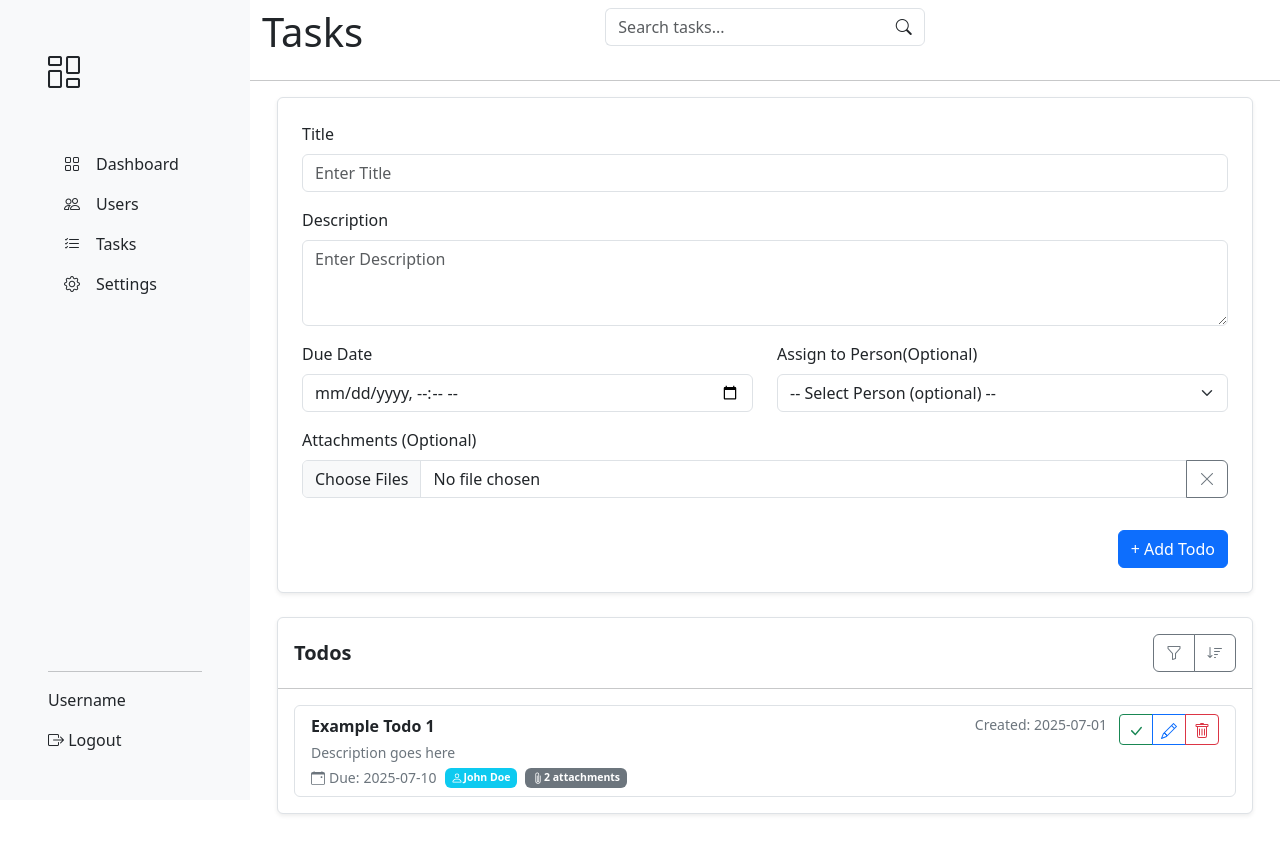
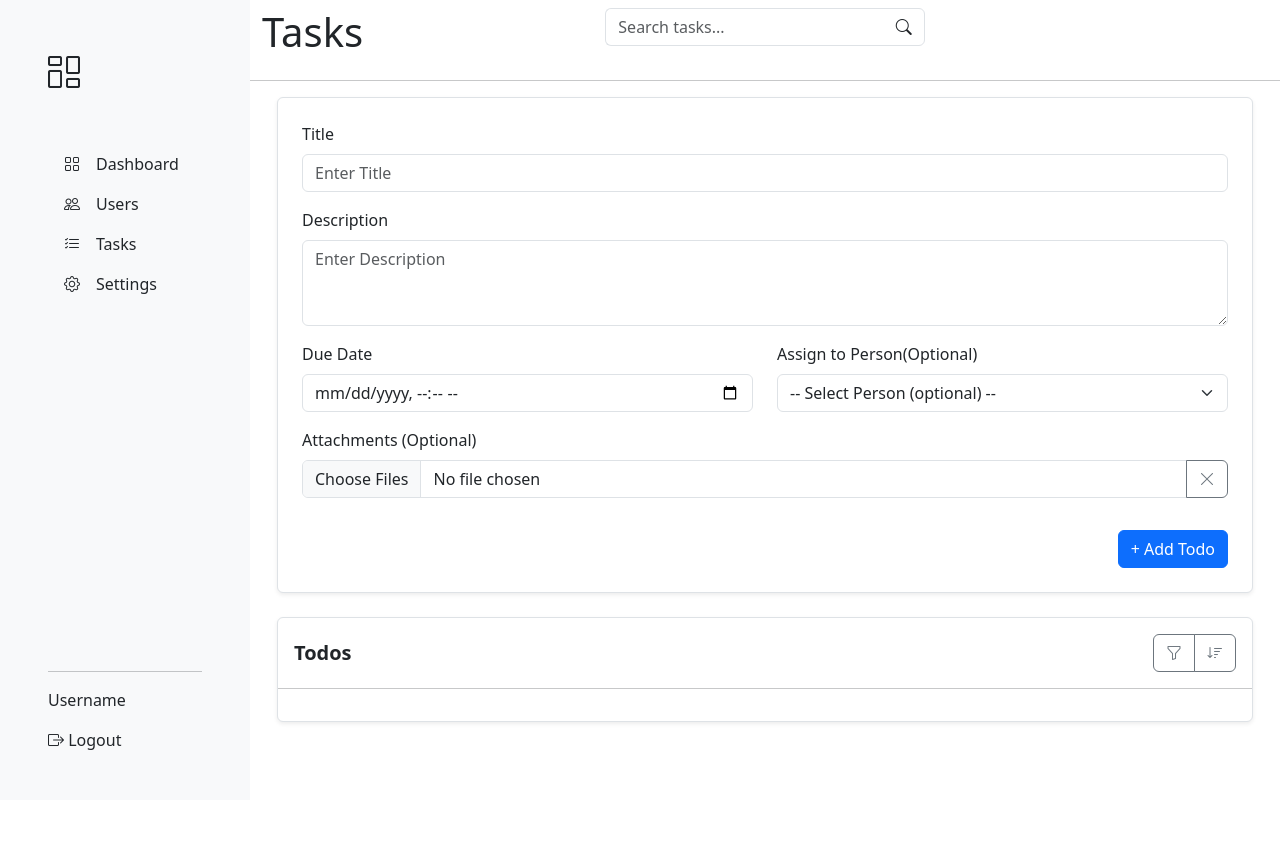
Before and after one commit to Sindhu-Sarathy/TodoApp-ReactWorkshop, a React (Vite) app: page / in a window 1280 px wide. Shown: the top 854 px of the page. After the commit the page ends 800 px from the top, so only its background shows below. Built offline with nearby package versions, Linux system fonts and the light colour scheme.

Commit message:
Completed Delete and status update

```diff
--- a/src/tasks/TaskContent.jsx
+++ b/src/tasks/TaskContent.jsx
@@ -1,17 +1,36 @@
 import React, { useState } from 'react';
 import TaskFormContent from './TaskFormContent';
-
+import TodoListContent from './TodoListContent';
 
 const TaskContent = () => {
     const [todos,setTodos]=useState([]);
     const addTodo = (todo) => {
-        setTodos([...todos,{ ...todo,id:Date.now()}]);
+        setTodos([...todos,{...todo,id:Date.now(),completed:false}]);
     };
+
+    const deleteTodo=(id) =>{
+        setTodos(todos.filter(t => t.id !== id));
+    };
+
+    const markComplete = (id) => {
+        setTodos(todos.map(t => t.id == id ? {...t,completed:true} : t ));
+    };
+
+    const toggleComplete = (id) =>{
+        setTodos(todos.map(todo => todo.id === id ? {...todo,completed: !todo.completed}:todo));
+
+    };
+
     return (
         <div>
             <HeaderContent/>
             <hr></hr>
-            <TaskFormContent addTodo={addTodo} />
+             <div className="container-lg" style={{width:'1000px'}}>
+             <div className="bg-white border shadow-sm p-4 rounded">
+                <TaskFormContent addTodo={addTodo} />
+             </div>
+              <TodoListContent todos={todos} deleteTodo={deleteTodo} markComplete={markComplete} toggleComplete={toggleComplete}/>
+            </div>
         </div>
     );
 };
--- a/src/tasks/TaskFormContent.jsx
+++ b/src/tasks/TaskFormContent.jsx
@@ -15,6 +15,7 @@ const TaskFormContent = ({addTodo}) => {
     const todoData={
       ...data,
       id:Date.now(),
+      completed:false,
       attachments: data.attachments?.[0]?.name || null
     }
     addTodo(todoData);
@@ -22,8 +23,7 @@ const TaskFormContent = ({addTodo}) => {
   }
 
     return (
-        <div className="container-lg" style={{width:'1000px'}}>
-             <div className="bg-white border shadow-sm p-4 rounded">
+
         <form id="todoForm" onSubmit={handleSubmit(onSubmit)}>
         <div className="mb-3">
           <label htmlFor="txtTitle" className="form-label">Title</label>
@@ -38,8 +38,8 @@ const TaskFormContent = ({addTodo}) => {
           <div className="row">
             <div className="col-md-6 mb-3">
               <label htmlFor="dueDateInput" className="form-label">Due Date</label>
-              <input type="datetime-local" className="form-control" name="dueDate" id="dueDateInput" {...register("duedate",{required:"Due date is required"})}/>
-              <small className="text-danger">{errors.duedate && errors.duedate.message}</small>
+              <input type="datetime-local" className="form-control" name="dueDate" id="dueDateInput" {...register("dueDate",{required:"Due date is required"})}/>
+              <small className="text-danger">{errors.dueDate && errors.dueDate.message}</small>
             </div>
             <div className="col-md-6 mb-3">
               <label htmlFor="assignPerson" className="form-label">Assign to Person(Optional)</label>
@@ -68,9 +68,7 @@ const TaskFormContent = ({addTodo}) => {
             </div>
       </form>
 
-    </div>
-    <TodoListContent/>
-        </div>
+
     );
 };
 
--- a/src/tasks/TodoListContent.jsx
+++ b/src/tasks/TodoListContent.jsx
@@ -1,11 +1,11 @@
 import React from 'react';
 
-const TodoListContent = () => {
+const TodoListContent = ({todos,deleteTodo,markComplete,toggleComplete}) => {
     return (
         <div className="bg-white rounded border shadow-sm mt-4 mb-5" >
            <FilterContent/>
            <hr className='my-0'></hr>
-           <ListContent/>
+           <ListContent todos={todos} deleteTodo={deleteTodo} markComplete={markComplete} toggleComplete={toggleComplete}/>
         </div>
 
     );
@@ -29,24 +29,28 @@ const FilterContent = () => {
 
 };
 
-const ListContent = () => {
+
+
+const ListContent = ({todos,deleteTodo,markComplete,toggleComplete}) => {
     return(
         <div>
 <ul className="list-group m-3" id="todoList">
-
-          <li className="list-group-item todoItemList">
+      {todos.map((todo) =>
+       <li className="list-group-item todoItemList">
             <div className="container-lg px-0">
               <div className="row">
                 <div className="col-auto order-1 me-auto">
-                  <p className="fw-semibold m-0 todoTitle">Example Todo 1</p>
-                  <p className="my-1 small text-secondary todoDescription">Description goes here</p>
+                  <p className="fw-semibold m-0 todoTitle">{todo.title}</p>
+                  <p className="my-1 small text-secondary todoDescription">{todo.description}</p>
                 </div>
                 <div className="col-sm-auto order-3 order-sm-2 mb-1 pe-0 small text-secondary">
-                  Created: <span className="text-nowrap todoCreatedDate">2025-07-01</span>
+                  Created: <span className="text-nowrap todoCreatedDate">{new Date(todo.id).toLocaleDateString()}</span>
                 </div>
                 <div className="col-auto order-2 mb-1 order-sm-3 text-end">
                   <div className="btn-group" aria-label="Edit">
-                    <button type="button" className="btn btn-sm btn-outline-success acceptBtn">
+                    <button type="button"   className={`btn btn-sm ${
+                          todo.completed ? "btn-success" : "btn-outline-success"
+                        }`} onClick={()=> toggleComplete(todo.id)}>
                       <svg xmlns="http://www.w3.org/2000/svg" width="16" height="16" fill="currentColor" className="bi bi-check-lg" viewBox="0 0 16 16">
                         <path d="M12.736 3.97a.733.733 0 0 1 1.047 0c.286.289.29.756.01 1.05L7.88 12.01a.733.733 0 0 1-1.065.02L3.217 8.384a.757.757 0 0 1 0-1.06.733.733 0 0 1 1.047 0l3.052 3.093 5.4-6.425z"/>
                       </svg>
@@ -57,7 +61,7 @@ const ListContent = () => {
                       </svg>
                     </button>
 
-                    <button type="button" className="btn btn-sm btn-outline-danger btnDelete">
+                    <button type="button" className="btn btn-sm btn-outline-danger btnDelete" onClick={()=> deleteTodo(todo.id)}>
                       <svg xmlns="http://www.w3.org/2000/svg" width="16" height="16" fill="currentColor" className="bi bi-trash" viewBox="0 0 16 16">
                         <path d="M5.5 5.5A.5.5 0 0 1 6 6v6a.5.5 0 0 1-1 0V6a.5.5 0 0 1 .5-.5m2.5 0a.5.5 0 0 1 .5.5v6a.5.5 0 0 1-1 0V6a.5.5 0 0 1 .5-.5m3 .5a.5.5 0 0 0-1 0v6a.5.5 0 0 0 1 0z"/>
                         <path d="M14.5 3a1 1 0 0 1-1 1H13v9a2 2 0 0 1-2 2H5a2 2 0 0 1-2-2V4h-.5a1 1 0 0 1-1-1V2a1 1 0 0 1 1-1H6a1 1 0 0 1 1-1h2a1 1 0 0 1 1 1h3.5a1 1 0 0 1 1 1zM4.118 4 4 4.059V13a1 1 0 0 0 1 1h6a1 1 0 0 0 1-1V4.059L11.882 4zM2.5 3h11V2h-11z"/>
@@ -73,7 +77,7 @@ const ListContent = () => {
                           <path d="M11 6.5a.5.5 0 0 1 .5-.5h1a.5.5 0 0 1 .5.5v1a.5.5 0 0 1-.5.5h-1a.5.5 0 0 1-.5-.5z"/>
                           <path d="M3.5 0a.5.5 0 0 1 .5.5V1h8V.5a.5.5 0 0 1 1 0V1h1a2 2 0 0 1 2 2v11a2 2 0 0 1-2 2H2a2 2 0 0 1-2-2V3a2 2 0 0 1 2-2h1V.5a.5.5 0 0 1 .5-.5M1 4v10a1 1 0 0 0 1 1h12a1 1 0 0 0 1-1V4z"/>
                         </svg>
-                        Due:<span className="ms-1 text-nowrap todoDueDate">2025-07-10</span>
+                        Due:<span className="ms-1 text-nowrap todoDueDate">{new Date(todo.dueDate).toLocaleDateString()}</span>
                       </div>
                     </div>
                     <div className="col-sm-auto mt-2 mt-sm-0 d-flex align-items-center gap-2">
@@ -81,13 +85,13 @@ const ListContent = () => {
                         <svg xmlns="http://www.w3.org/2000/svg" width="12" height="12" fill="currentColor" className="align-text-bottom" viewBox="0 0 16 16">
                           <path d="M8 8a3 3 0 1 0 0-6 3 3 0 0 0 0 6m2-3a2 2 0 1 1-4 0 2 2 0 0 1 4 0m4 8c0 1-1 1-1 1H3s-1 0-1-1 1-4 6-4 6 3 6 4m-1-.004c-.001-.246-.154-.986-.832-1.664C11.516 10.68 10.289 10 8 10s-3.516.68-4.168 1.332c-.678.678-.83 1.418-.832 1.664z"/>
                         </svg>
-                       <span className="todoAssignedPerson">John Doe</span>
+                       <span className="todoAssignedPerson">{todo.assignedTo}</span>
                       </span>
                       <span className="badge text-bg-secondary text-white py-1 spanAttachment">
                         <svg xmlns="http://www.w3.org/2000/svg" width="12" height="12" fill="currentColor" className="align-text-bottom" viewBox="0 0 16 16">
                           <path d="M4.5 3a2.5 2.5 0 0 1 5 0v9a1.5 1.5 0 0 1-3 0V5a.5.5 0 0 1 1 0v7a.5.5 0 0 0 1 0V3a1.5 1.5 0 1 0-3 0v9a2.5 2.5 0 0 0 5 0V5a.5.5 0 0 1 1 0v7a3.5 3.5 0 1 1-7 0z"/>
                         </svg>
-                       <span className="todoAttachement">2 attachments</span>
+                       <span className="todoAttachement">{todo.attachments}</span>
                       </span>
                     </div>
                   </div>
@@ -96,6 +100,8 @@ const ListContent = () => {
             </div>
           </li>
 
+      )}
+
         </ul>
         </div>
     );
```
